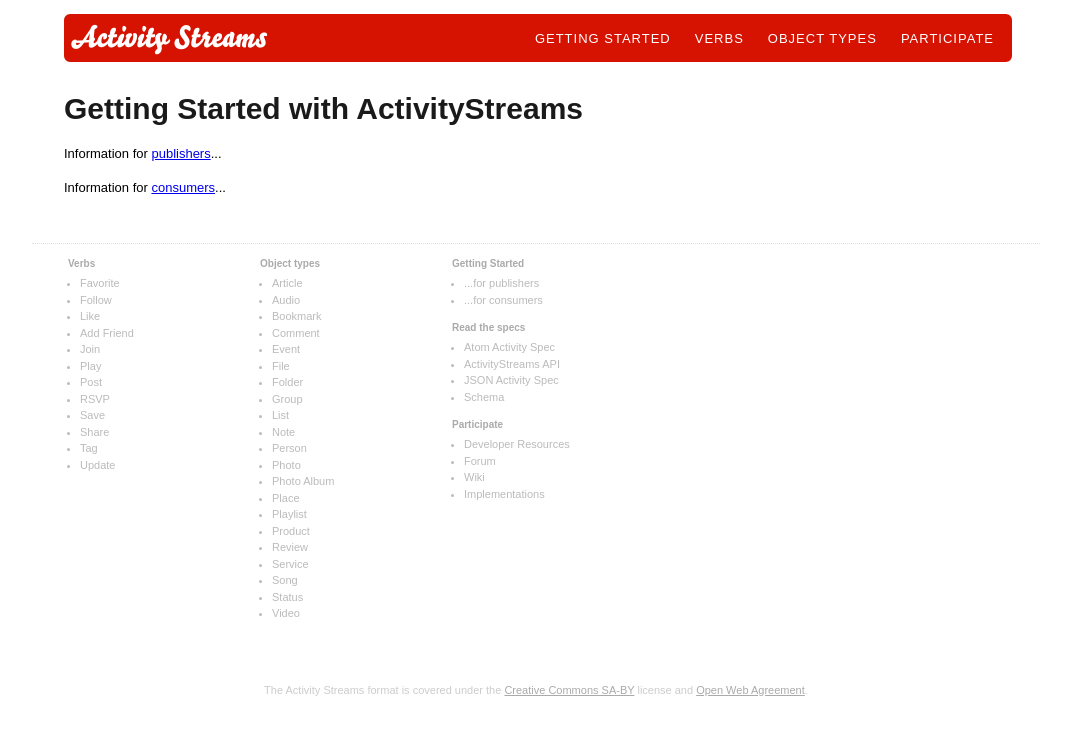
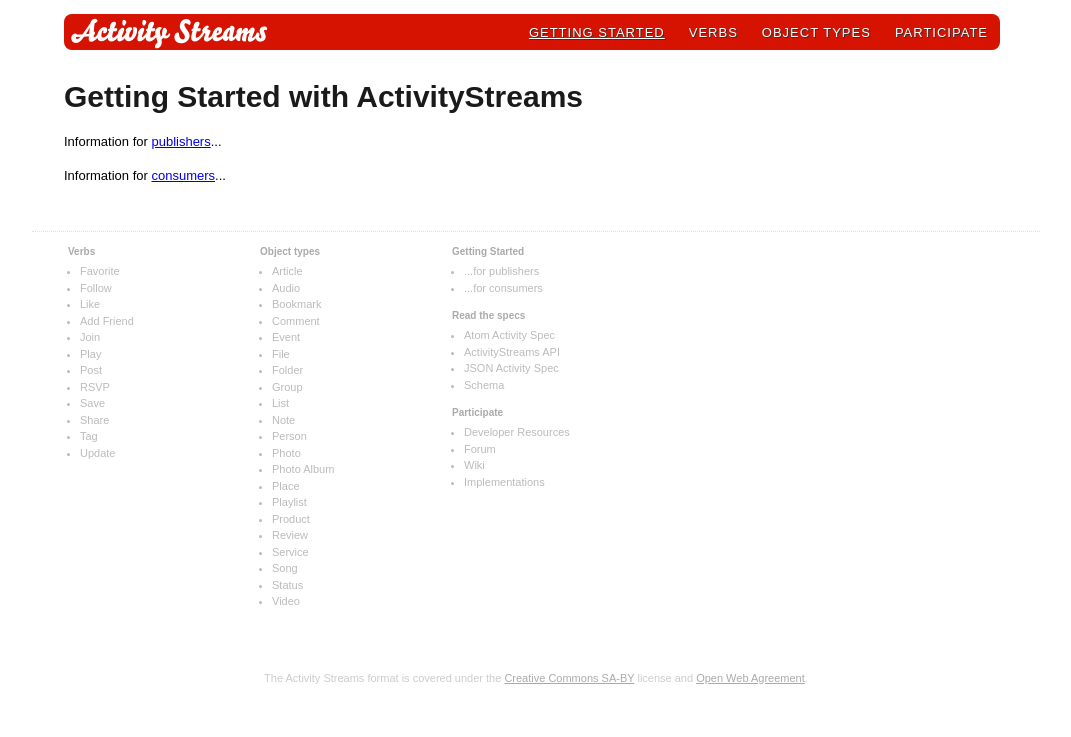
Before and after one commit to chrismessina/as-registry, a plain HTML site: page getting-started/index.html in a window 1280 px wide. Shown: the whole page, without its empty margins (108-1179 px from the left). Drawn offline with Linux system fonts and the light colour scheme.

Commit message:
tweak header styles

```diff
--- a/stylesheets/base.css
+++ b/stylesheets/base.css
@@ -15,10 +15,9 @@
 header {
 	margin: 8px 0 24px;
 	background-color: #D61200;
-	border: 6px solid #D61200;
-	border-radius: 6px;
-	-moz-border-radius: 6px;
-	-webkit-border-radius: 6px;
+	border-radius: 8px;
+	-moz-border-radius: 8px;
+	-webkit-border-radius: 8px;
 }
 header #site-name {
 	display: inline;
@@ -26,10 +25,10 @@
 header #site-name a {
 	text-indent: -1000em;
 	float:left;
-	width:200px;
+	width:210px;
 	margin-top:4px;
 	height: 32px;
-	background: url(../images/site-name.png) 0 50% no-repeat;
+	background: url(../images/site-name.png) 6px 50% no-repeat;
 }
 header nav {
 	float:right;
@@ -48,9 +47,6 @@
 header nav ul li {
 	float: left;
 }
-header nav ul li.active a {
-	text-decoration: underline;
-}
 header nav ul li a:link, header nav ul li a:visited {
 	text-transform: uppercase;
 	font-size: 13px;
@@ -61,6 +57,10 @@
 	height: 30px;
 	text-decoration: none;
 	display: block;
+	text-shadow: #333 1px 1px 0px;
+}
+header nav ul li.active a:link, header nav ul li.active a:visited {
+	text-decoration: underline;
 }
 header nav ul li a span {
 	display:block;
```
Also changed, not shown: 1 other file.
